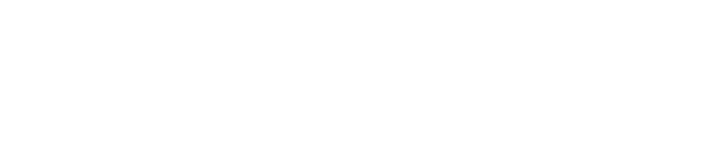
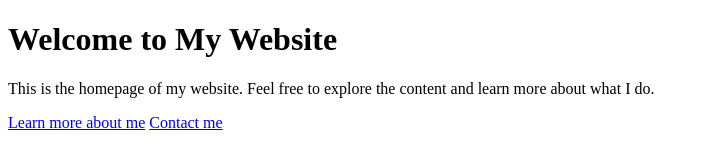
Before and after one commit to E-SD-82/git_practice, a plain HTML site: page index.html in a window 1280 px wide. Shown: the whole page, without its empty margins (0-709 px from the left). Drawn offline with Linux system fonts and the light colour scheme.

Commit message:
Added main code

```diff
--- a/index.html
+++ b/index.html
@@ -1,11 +1,16 @@
-<!DOCTYPE html>
+<!doctype html>
 <html lang="en">
-<head>
-    <meta charset="UTF-8">
-    <meta name="viewport" content="width=device-width, initial-scale=1.0">
-    <title>Document</title>
-</head>
-<body>
-
-</body>
+	<head>
+		<meta charset="UTF-8" />
+		<meta name="viewport" content="width=device-width, initial-scale=1.0" />
+		<title>Document</title>
+	</head>
+	<body>
+		<main>
+            <h1>Welcome to My Website</h1>
+            <p>This is the homepage of my website. Feel free to explore the content and learn more about what I do.</p>
+            <a href="about.html">Learn more about me</a>
+            <a href="contact.html">Contact me</a>
+        </main>
+	</body>
 </html>
```
